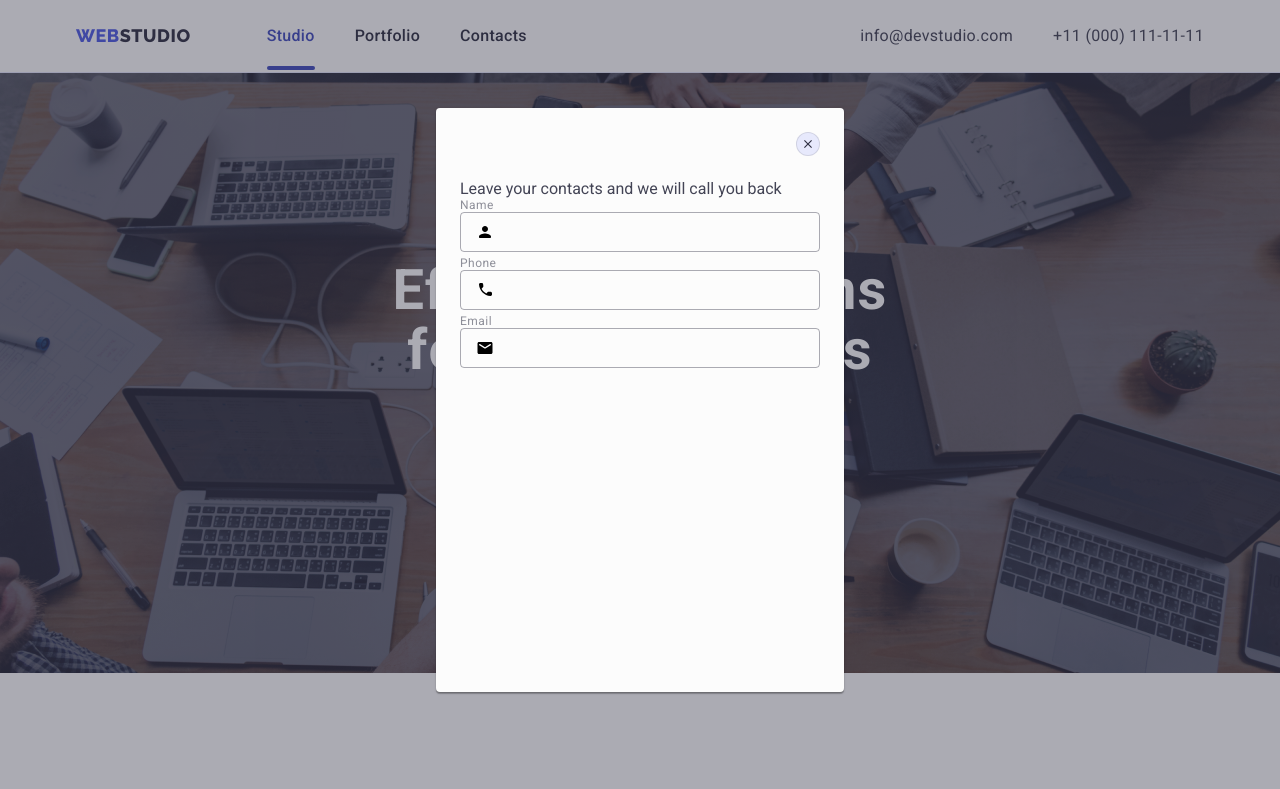
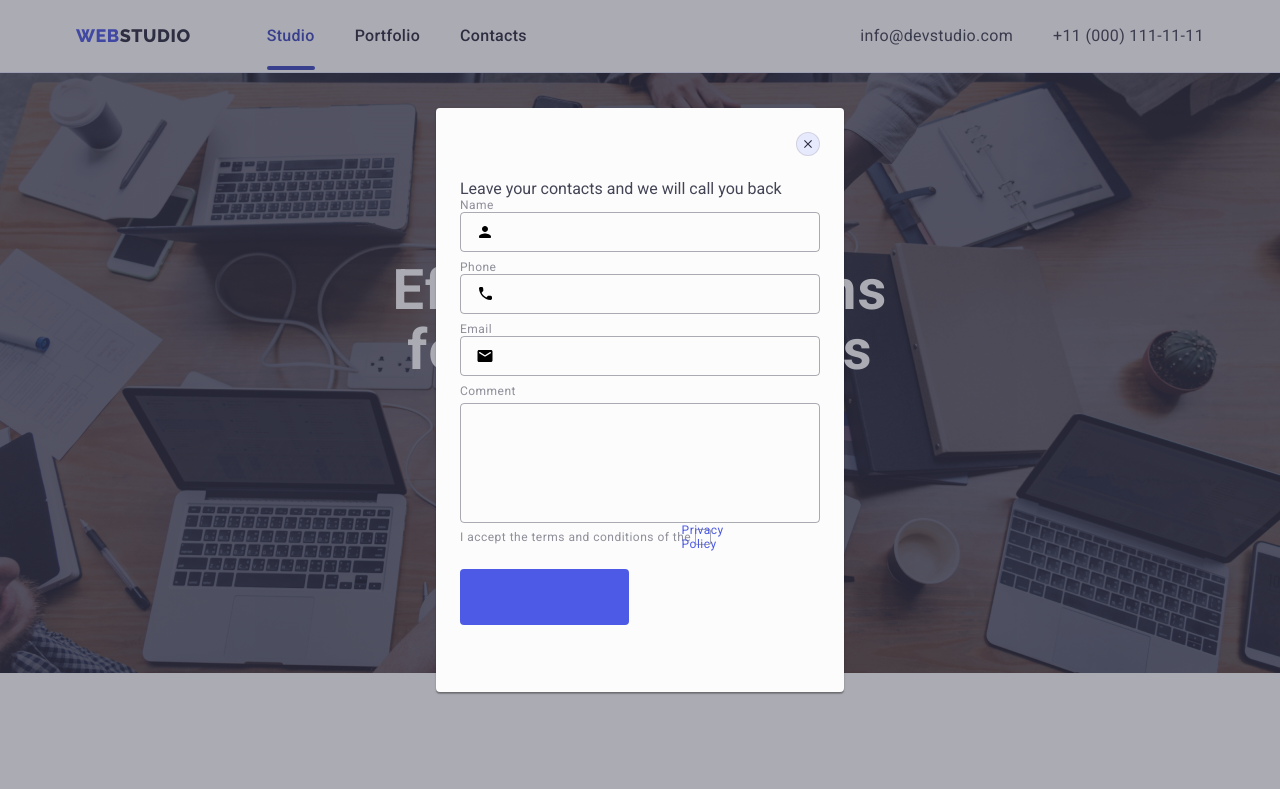
Before and after one commit to RomanSuv/goit-markup-hw-05, a plain HTML site: page index.html in a window 1280 px wide. Both pictures are taken after a click on the button "Order Service". Shown: the top 789 px of the page. Drawn offline with nearby package versions, Linux system fonts and the light colour scheme.

Commit message:
required

```diff
--- a/css/styles.css
+++ b/css/styles.css
@@ -17,6 +17,8 @@
     --over: #f4f4fd;
     --form: #FFF;
     --lightslate: #8E8F99;
+    --label:#8e8f99;
+    --chek: #404bbf;
 }
 body{
     font-family: "Roboto", sans-serif;
@@ -753,12 +755,12 @@ flex-shrink: 0;
 color: var(--navyblue, #2E2F42);
 text-align: center;
 margin-bottom: 16px;
-/* Body Medium */
+
 font-family: Roboto;
 font-size: 16px;
 font-style: normal;
 font-weight: 500;
-line-height: 24px;
+line-height: 1.5;
 letter-spacing: 0.02em;
 }
 .form-div-modal{
@@ -803,3 +805,71 @@ letter-spacing: 0.04em;
 .form-position-icon{
     position: relative;
 }
+.div-area{
+    margin-bottom: 16px;
+}
+.text{
+    width: 100%;
+    height: 120px;
+    font-size: 12px;
+    line-height: 1.17;
+    letter-spacing: 0.04em;
+    color: rgba(46, 47, 66, 0.4);
+    border: 1px solid rgba(46, 47, 66, 0.4);
+    border-radius: 4px;
+    background-color: transparent;
+    padding: 8px 16px;
+    outline: transparent;
+    resize: none;
+    transition: border-color 250ms cubic-bezier(0.4, 0, 0.2, 1);
+}
+.text:focus{
+    border-color: #4D5AE5;
+}
+.chek{
+    margin-bottom: 24px;
+}
+.chek-label{
+    font-size: 12px;
+    line-height: 1.17;
+    letter-spacing: 0.04em;
+    color: var(--label, #8e8f99);
+
+}
+.chek-span{
+    width: 16px;
+    height: 16px;
+    border: 1px solid rgba(46, 47, 66, 0.4);
+    border-radius: 2px;
+    transition: background-color 250ms cubic-bezier(0.4, 0, 0.2, 1), border 250ms cubic-bezier(0.4, 0, 0.2, 1), fill 250ms cubic-bezier(0.4, 0, 0.2, 1);
+    display: inline-flex;
+    align-items: center;
+    justify-content: center;
+    fill: transparent;
+}
+input[type="chekbox"]:checked + span{
+    background-color: var(--chek);
+    border: none;
+    fill: var(--back-buttom);
+
+}
+.form-link{
+    color: var(--buttom);
+
+}
+.chek-but{
+    display: block;
+    min-width: 169px;
+    height: 56px;
+    font-family: "Roboto", sans-serif;
+    font-size: 16px;
+    font-weight: 500;
+    line-height: 1.5;
+    letter-spacing: 0.04em;
+    color: #ffffff;
+    cursor: pointer;
+    background-color: #4D5AE5;
+    border: none;
+    border-radius: 4px;
+    transition: background-color 250ms cubic-bezier(0.4, 0, 0.2, 1);
+}
--- a/index.html
+++ b/index.html
@@ -420,12 +420,13 @@
     </footer>
     <div data-modal class="window is-hidden">
         <div class="window-modal">
-            <p>Leave your contacts and we will call you back</p>
+
             <button type="button" data-modal-close class="modal-close">
                 <svg width= "8" height = "8" class="icon-modal">
                     <use href = "./images/icons.svg#icon-close-black"></use>
                 </svg>
             </button>
+            <p>Leave your contacts and we will call you back</p>
            <form>
             <div class="form-div-modal">
                 <label for="user-name" class="form-label">Name
@@ -433,19 +434,35 @@
                     <input id="user-name" type="text" name="user-name" class="form-input-modal"/>
                     <svg width="18px" height="24px" class="form-icon"><use href="./images/icons.svg#icon-person"></use></svg>
                 </div>
+            </div>
                 </label>
+                <div class="form-div-modal">
                 <label for="user-name" class="form-label">Phone
                    <div class="form-position-icon">
                     <input id="user-name" type="tel" name="user-name" class="form-input-modal"/>
                     <svg width="18px" height="24px" class="form-icon"><use href="./images/icons.svg#icon-phone"></use></svg>
                    </div>
+                </div>
                 </label>
+                <div class="form-div-modal">
                 <label for="user-name" class="form-label">Email
                     <div class="form-position-icon">
                         <input id="user-name" type="email" name="user-name" class="form-input-modal" />
                         <svg width="18px" height="24px" class="form-icon"><use href="./images/icons.svg#icon-email"></use></svg>
                     </div>
+                </div>
                     </label>
+                    <div class="div-area">
+                        <label for="user-comment" class="form-label">Comment
+                        </label>
+                        <textarea id="user-comment" name="user-comment" placeholder="Text input" class="text">
+                        </textarea>
+                        <div class="chek">
+                            <input id="user-privacy" type="checkbox" value="true" name="user-privacy" class="visually-hidden">
+                        <label for="user-privacy" class="chek-label"> I accept the terms and conditions of the <span class="chek-span"><svg width="10px" height="8px"><use href=""></use></svg><a href="" class="form-link">Privacy Policy</a></span></label>
+                        </div>
+                    </div>
+                    <button class="chek-but"></button>
             </div>
            </form>
         </div>
```
